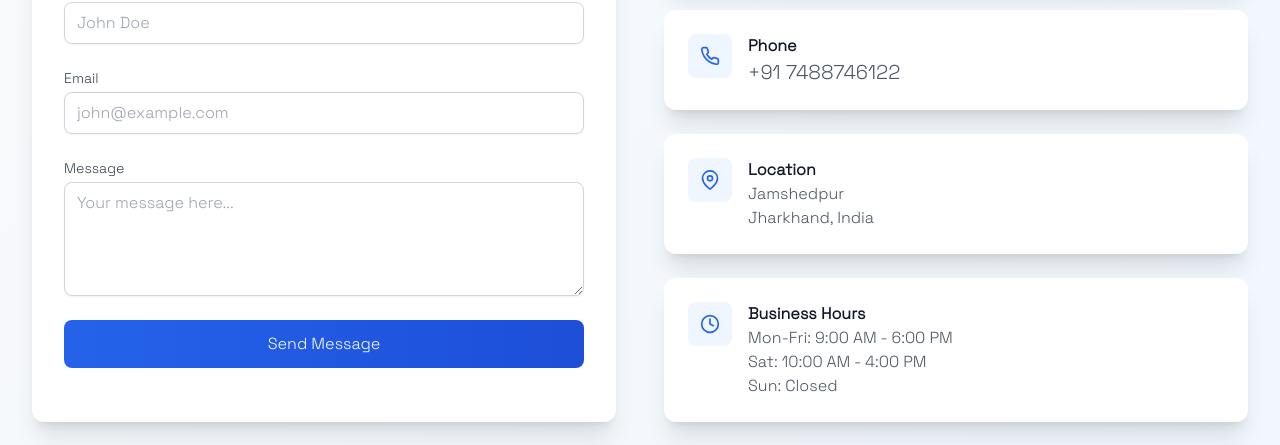
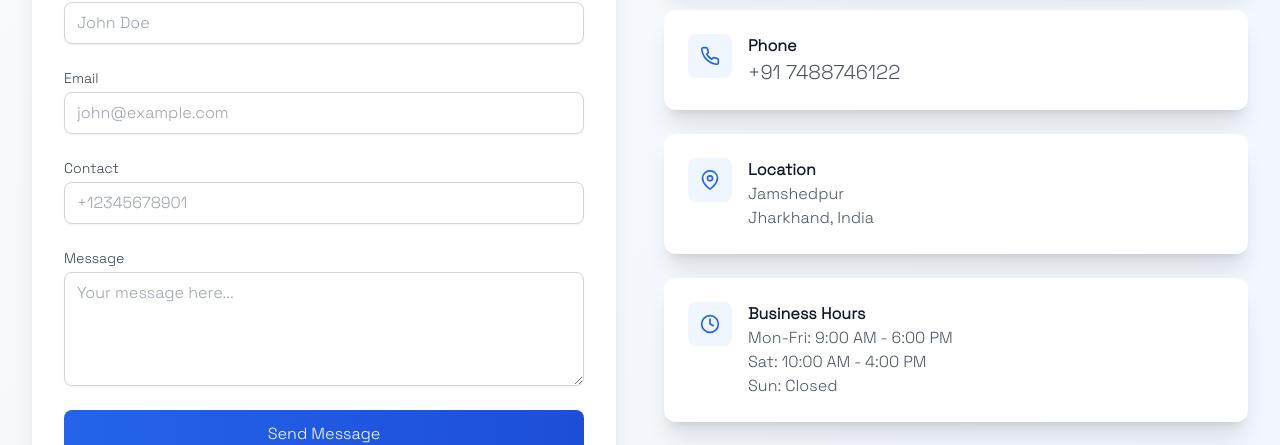
Before and after one commit to ujjwali2s/shyamEdtech, a React (Vite) app: page /Contact in a window 1280 px wide. Shown: the part 746-1191 px from the top of the page. Built offline with nearby package versions, Linux system fonts and the light colour scheme; a web font is replaced by a local one.

Commit message:
final push

```diff
--- a/src/comp/main/ContactForm.jsx
+++ b/src/comp/main/ContactForm.jsx
@@ -8,7 +8,7 @@ const ContactForm = () => {
   const [loading, setLoading] = useState(false);
 
   // Initialize EmailJS with your public key
-  emailjs.init("1YgyEFi60SkeDcHGE"); // Replace with your actual public key
+  emailjs.init("UyMzZSeB6vvFIpIjw"); // Replace with your actual public key
 
   const handleSubmit = (e) => {
     e.preventDefault();
@@ -20,12 +20,14 @@ const ContactForm = () => {
       from_name: formData.get('user_name'),
       reply_to: formData.get('user_email'),
       message: formData.get('message'),
-      to_name: 'ShyamEdTEch', // Customize this
+      send_email: formData.get('user_email'), // Adding the user's email here
+      send_contact: formData.get('user_contact'), // Adding the user's email here
+      to_name: 'ShyamEdTEch', // Customize this if needed
     };
 
     emailjs.send(
-      'default_service', // Replace with your EmailJS service ID
-      'template_k9mmkv1', // Replace with your EmailJS template ID
+      'service_p439cfc', // Replace with your EmailJS service ID
+      'template_4dneeto', // Replace with your EmailJS template ID
       templateParams
     )
     .then(() => {
@@ -83,6 +85,22 @@ const ContactForm = () => {
           <motion.div
             initial={{ opacity: 0, x: -20 }}
             animate={{ opacity: 1, x: 0 }}
+            transition={{ delay: 0.3 }}
+          >
+            <label className="block text-sm font-medium text-gray-700">Contact</label>
+            <input
+              type="tel"
+              name="send_contact"
+              maxLength="14"
+              pattern="^\+?\d{1,10}$"
+              required
+              className="mt-1 block w-full rounded-lg border border-gray-300 px-3 py-2 shadow-sm focus:border-blue-500 focus:ring-blue-500 transition-all duration-300"
+              placeholder="+12345678901"
+            />
+          </motion.div>
+          <motion.div
+            initial={{ opacity: 0, x: -20 }}
+            animate={{ opacity: 1, x: 0 }}
             transition={{ delay: 0.4 }}
           >
             <label className="block text-sm font-medium text-gray-700">Message</label>
```
